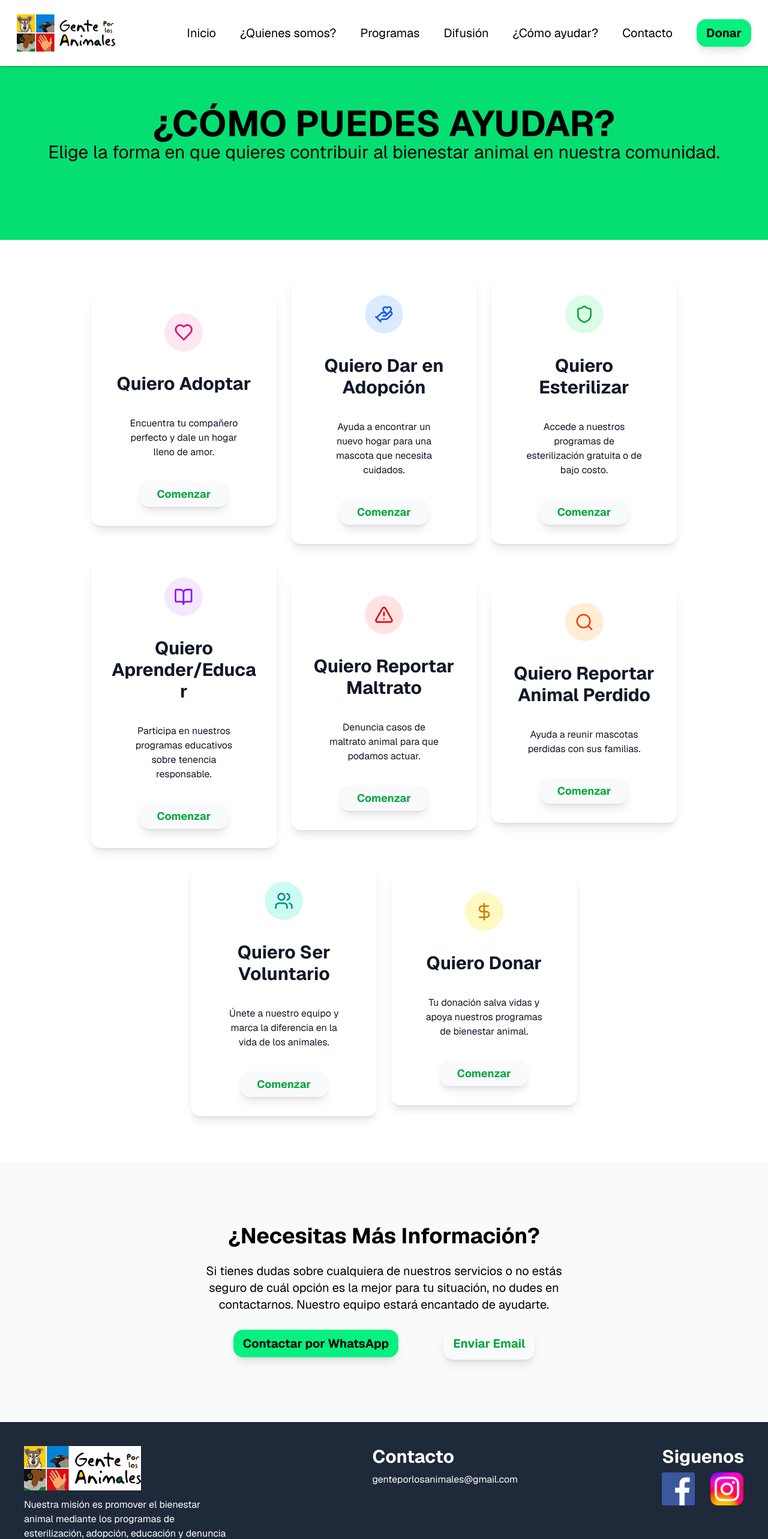
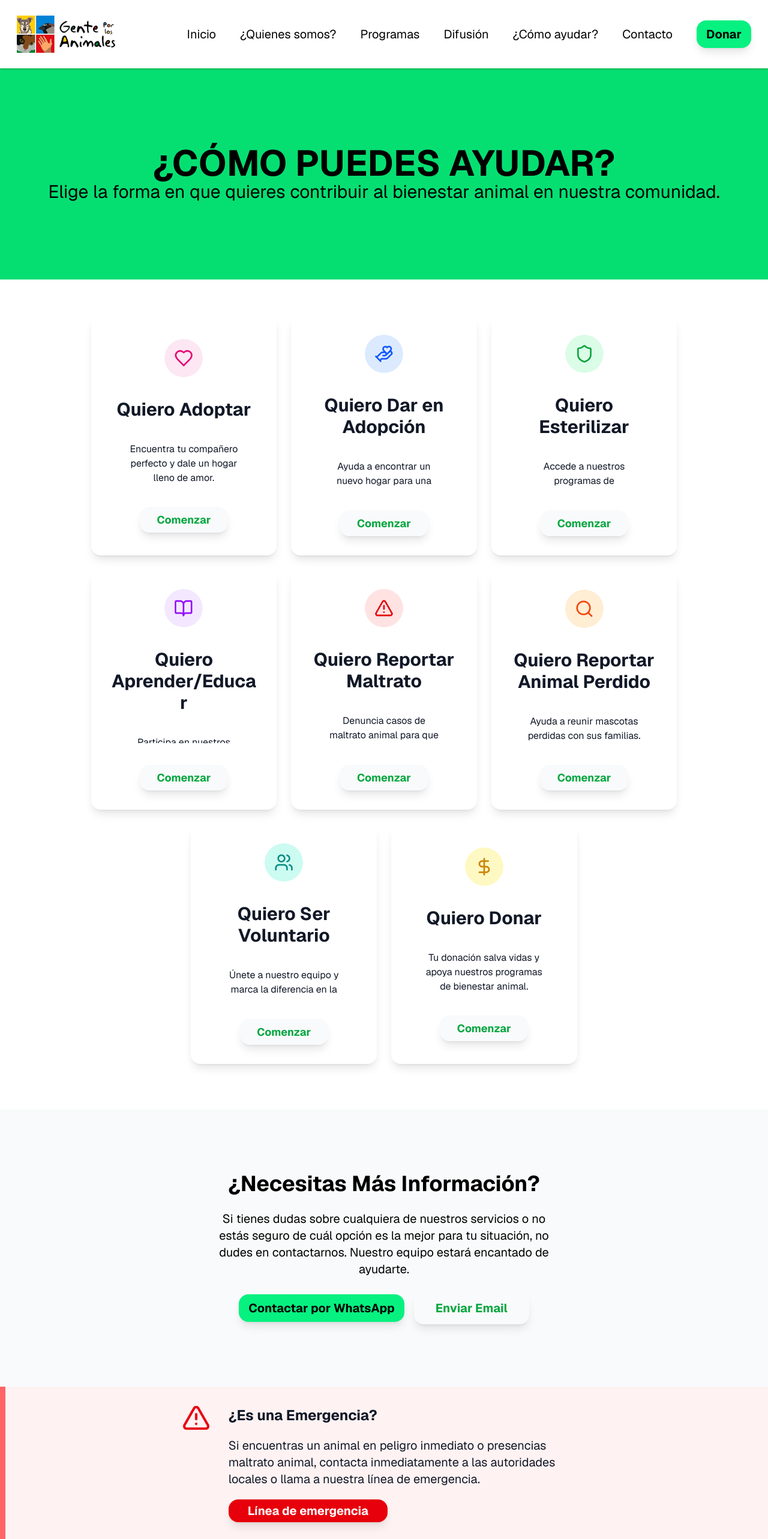
Before and after one commit to FoxCoding-CETYS/Gente-por-los-animales-WebSite, a Next.js app in the folder gxla/: page /acciones in a window 1280 px wide. Shown: the top 2566 px of the page at 60% size. Built offline with nearby package versions, Linux system fonts and the light colour scheme.

Commit message:
feat(ui):  how-to-help page and actions component

```diff
--- a/gxla/app/acciones/page.tsx
+++ b/gxla/app/acciones/page.tsx
@@ -1,11 +1,12 @@
 import ActionsCard from "@/components/ui/actions";
+import Image from "next/image";
 
 
 export default function AccionesPage() {
     return(
-    <div className="">
+    <>
 
-        <div className="flex flex-col items-center justify-center py-32 px-3 mt-12 w-screen bg-[#05DF72] text-black text-center">
+        <div className="flex flex-col items-center justify-center py-32 px-3 w-screen bg-[#05DF72] text-black text-center">
             <h1 className="text-6xl font-bold"> ¿CÓMO PUEDES AYUDAR?</h1>
             <p className="text-3xl">Elige la forma en que quieres contribuir al bienestar animal en nuestra comunidad.</p>
         </div>
@@ -63,18 +64,36 @@ export default function AccionesPage() {
 
         <div className="flex flex-col items-center justify-center py-26 px-3 gap-6 mt-12 w-screen bg-[#F9FAFB] text-black text-center">
             <h1 className="text-4xl font-bold">¿Necesitas Más Información?</h1>
-            <p className="text-xl w-3/4 md:w-2/3 lg:w-1/2">Si tienes dudas sobre cualquiera de nuestros servicios o no estás seguro de cuál opción es la mejor para tu situación, no dudes en contactarnos. Nuestro equipo estará encantado de ayudarte.</p>
+            <p className="text-xl w-3/4 md:w-2/3 lg:w-4/9">Si tienes dudas sobre cualquiera de nuestros servicios o no estás seguro de cuál opción es la mejor para tu situación, no dudes en contactarnos. Nuestro equipo estará encantado de ayudarte.</p>
 
-            <div className="flex flex-row justify-between gap-y-2 font-bold items-center w-4/5 lg:w-2/5 text-[14px] lg:text-[20px] md:text-[14px]">
-                <button className="bg-[#06F180] flex flex-row shadow-lg py-2 px-4 rounded-2xl transition-all hover:scale-105 cursor-pointer">
+            <div className="flex flex-row space-x-4 justify-center gap-y-2 font-bold items-center w-4/5 lg:w-2/5 text-[14px] lg:text-[20px] md:text-[14px]">
+                <button className="bg-[#06F180] flex flex-row shadow-lg py-2 px-4 rounded-2xl hover:scale-105 cursor-pointer transition md:mx-2">
                     Contactar por WhatsApp
                 </button>
-                <button className='text-[#00A63E] bg-[#F9FAFB] rounded-2xl shadow-lg px-4 py-3 cursor-pointer hover:scale-105'>
+                <button className='text-[#00A63E] bg-[#F9FAFB] rounded-2xl shadow-lg px-9 py-3 cursor-pointer hover:scale-105 transition md:mx-2'>
                     Enviar Email
                 </button>
             </div>
         </div>
 
-    </div>
+        <div className="flex flex-row bg-[#FEF2F2] items-start justify-center p-8 border-l-9 border-[#FF6467] gap-8">
+            <Image
+                src="/actionsIcons/emergencia.svg"
+                alt="Emergencia"
+                width={44}
+                height={44}
+            />
+            <div className="w-1/2 space-y-5">
+                <h1 className="text-2xl font-bold">¿Es una Emergencia?</h1>
+                <p className="text-xl">Si encuentras un animal en peligro inmediato o presencias maltrato animal,
+                    contacta inmediatamente a las autoridades locales o llama a nuestra línea de emergencia.
+                </p>
+                <button className='text-white bg-[#E7000B] font-bold rounded-2xl shadow-lg px-8 py-1 cursor-pointer hover:scale-105 transition text-[14px] lg:text-[20px] md:text-[14px]'>
+                    Línea de emergencia
+                </button>
+            </div>
+        </div>
+
+    </>
     );
 }
--- a/gxla/components/layout/header.tsx
+++ b/gxla/components/layout/header.tsx
@@ -8,7 +8,7 @@ import { useState } from "react";
 export function Header(){
     const [isOpen, setIsOpen] = useState(false);
     return(
-        <nav className="fixed top-0 left-0 w-screen bg-white backdrop-blur-md z-1000 shadow-sm shadow-[#00A63E] text-black">
+        <nav className="sticky top-0 left-0 w-screen bg-white backdrop-blur-md z-1000 shadow-sm shadow-[#00A63E] text-black py-0.5">
             <div className="flex items-center justify-between h-full px-2 py-2 mx-5 my-4 gap-10">
                 <div>
                     <Image
--- a/gxla/components/ui/actions.tsx
+++ b/gxla/components/ui/actions.tsx
@@ -10,7 +10,7 @@ interface ActionsCardProps {
 
 function ActionsCard({ imagePath, imageAlt, title, text }: ActionsCardProps) {
     return (
-        <div className='flex flex-col items-center justify-center sm:4/5 md:3/5 lg:w-41/160 shadow-lg gap-6 lg:gap-9 p-8 text-center rounded-2xl'>
+        <div className='flex flex-col items-center justify-center sm:w-4/5 md:w-2/5 lg:w-41/160 shadow-lg gap-6 lg:gap-9 p-8 text-center rounded-2xl h-[400px]'>
             <Image
                 src={imagePath}
                 alt={imageAlt}
@@ -18,8 +18,8 @@ function ActionsCard({ imagePath, imageAlt, title, text }: ActionsCardProps) {
                 height={64}
             />
             <h1 className='text-3xl font-bold w-full break-words'>{title}</h1>
-            <p className="w-2/3 md:w-3/5 lg:w-4/5 break-words">{text}</p>
-            <button className='text-[14px] md:text-[18px] w-3/5 text-[#00A63E] font-bold bg-[#F9FAFB] rounded-2xl shadow-lg p-2 cursor-pointer hover:scale-105'>
+            <p className="overflow-y-auto max-h-[100px] w-2/3 md:w-3/5 lg:w-4/5">{text}</p>
+            <button className='text-[14px] md:text-[18px] w-3/5 text-[#00A63E] font-bold bg-[#F9FAFB] rounded-2xl shadow-lg p-2 cursor-pointer hover:scale-105 transition'>
                 Comenzar
             </button>
         </div>
```
Also changed, not shown: gxla/public/actionsIcons/emergencia.svg (added).
